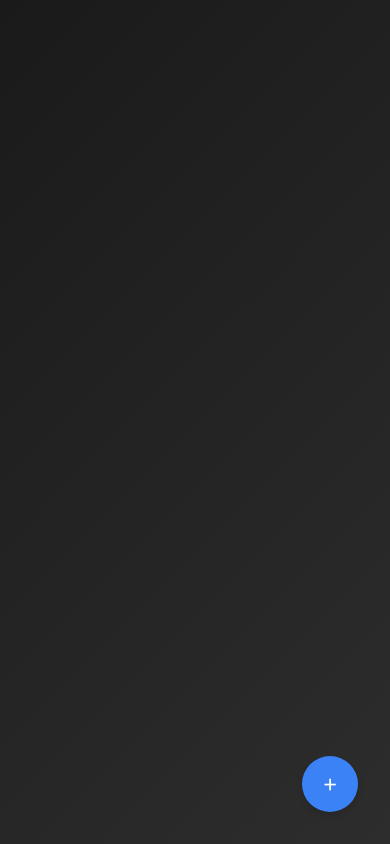
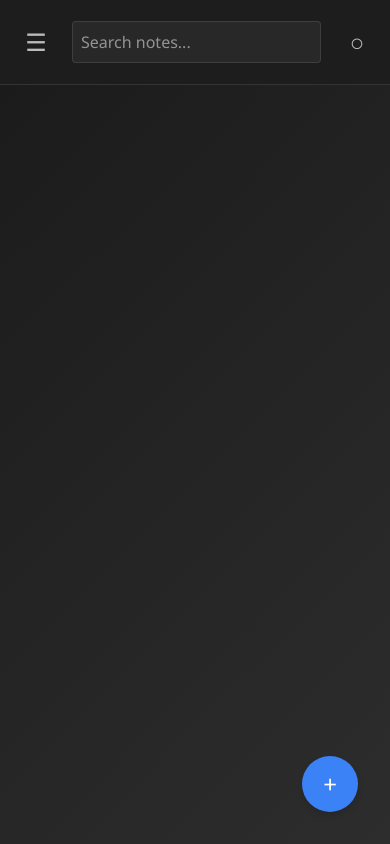
Before and after one commit to starkindustries/svelte-crud-app, a SvelteKit app: page / in a window 390 px wide. Built offline with nearby package versions, Linux system fonts and the light colour scheme.

Commit message:
add search bar with hamburger menu and profile pic placeholders

```diff
--- a/src/routes/+page.svelte
+++ b/src/routes/+page.svelte
@@ -5,6 +5,7 @@
 	let textareas: { [key: string]: HTMLTextAreaElement } = {};
 	let focusedNoteId: string | null = null;
 	let openMenuId: string | null = null;
+	let searchQuery = '';
 
 	function autoResize(textarea: HTMLTextAreaElement) {
 		textarea.style.height = 'auto';
@@ -109,11 +110,40 @@
 			openMenuId = null;
 		}
 	}
+
+	function handleSearch(e: Event) {
+		const query = (e.target as HTMLInputElement).value;
+		console.log('Searching for:', query);
+	}
+
+	function handleHamburgerClick() {
+		console.log('Hamburger menu clicked');
+	}
+
+	function handleProfileClick() {
+		console.log('Profile clicked');
+	}
 </script>
 
 <svelte:window on:click={handleClickOutside} />
 
 <div class="app">
+	<div class="top-bar">
+		<button class="icon-button" on:click={handleHamburgerClick} aria-label="Menu">
+			☰
+		</button>
+		<input
+			type="text"
+			class="search-bar"
+			placeholder="Search notes..."
+			bind:value={searchQuery}
+			on:input={handleSearch}
+		/>
+		<button class="icon-button" on:click={handleProfileClick} aria-label="Profile">
+			○
+		</button>
+	</div>
+
 	<div class="notes-container">
 		{#each $todos as todo}
 			<div class="note">
@@ -178,6 +208,58 @@
 		background: linear-gradient(135deg, #1a1a1a 0%, #2d2d2d 100%);
 		color: white;
 		font-family: "Segoe UI", Roboto, Helvetica, Arial, sans-serif;
+	}
+
+	.top-bar {
+		display: flex;
+		align-items: center;
+		gap: 1rem;
+		padding: 1rem;
+		background: rgba(30, 30, 30, 0.95);
+		backdrop-filter: blur(10px);
+		border-bottom: 1px solid rgba(255, 255, 255, 0.1);
+	}
+
+	.icon-button {
+		background: none;
+		border: none;
+		color: rgba(255, 255, 255, 0.7);
+		font-size: 1.5rem;
+		padding: 0.5rem;
+		cursor: pointer;
+		transition: all 0.2s;
+		display: flex;
+		align-items: center;
+		justify-content: center;
+		min-width: 2.5rem;
+	}
+
+	.icon-button:hover {
+		color: white;
+	}
+
+	.search-bar {
+		flex: 1;
+		background: rgba(255, 255, 255, 0.05);
+		border: 1px solid rgba(255, 255, 255, 0.1);
+		border-radius: 4px;
+		color: white;
+		padding: 0.5rem;
+		font-size: 1rem;
+		font-family: inherit;
+	}
+
+	.search-bar::placeholder {
+		color: rgba(255, 255, 255, 0.5);
+	}
+
+	.search-bar:focus {
+		outline: none;
+		border-color: rgba(255, 255, 255, 0.2);
+	}
+
+	.notes-container {
+		padding: 1rem;
 	}
 
 	.notes-container {
```
